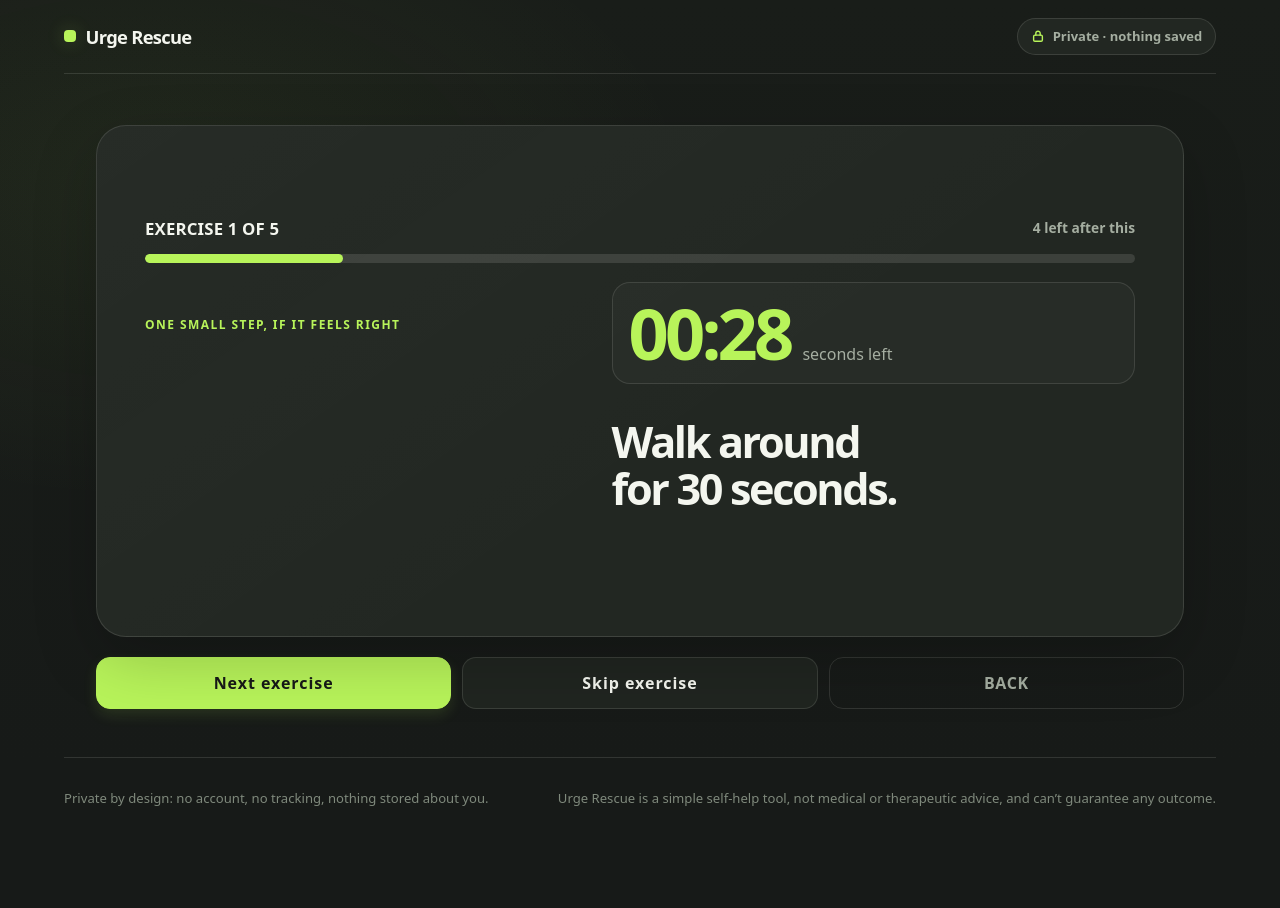
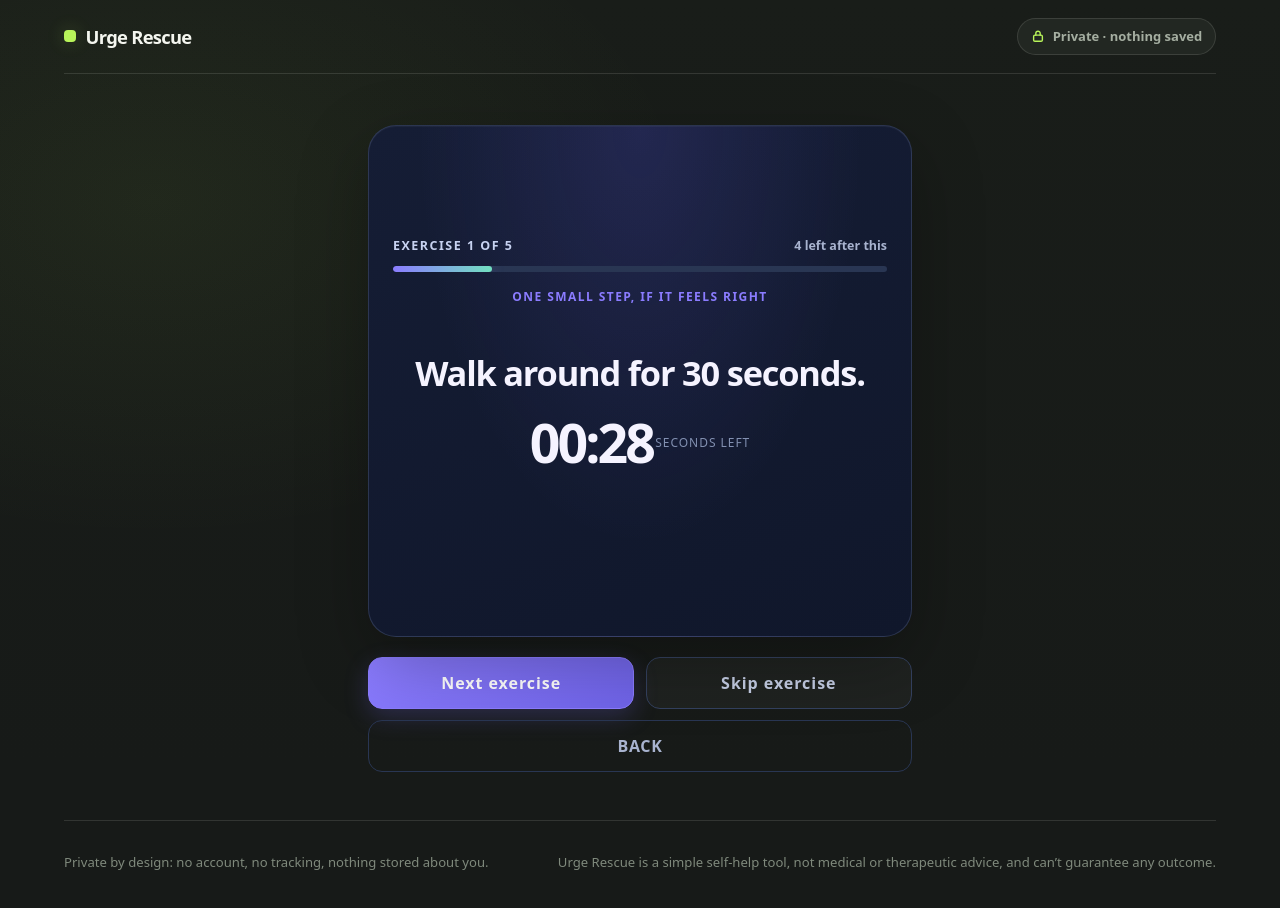
Before and after one commit to samruddinm347-creator/urge-rescue, a plain HTML site: page index.html in a window 1280 px wide. Both pictures are taken after a click on the button "RESCUE ME". Before the commit the page ends 847 px from the top, so only its background shows below. Drawn offline with Linux system fonts and the light colour scheme.

Commit message:
Redesign session player with Midnight Aurora palette

```diff
--- a/index.html
+++ b/index.html
@@ -638,6 +638,72 @@ button:focus-visible{outline:3px solid var(--rescue);outline-offset:3px}
   #task-card .fig{height:11.5rem!important;min-height:11.5rem!important}
 }
 
+
+/* Session player v2 — Midnight Aurora. Scoped to the player only. */
+#task-view{
+  --bg:#0b1020;
+  --surface:#141b31;
+  --line:#293653;
+  --text:#f5f3ff;
+  --muted:#a8b3cf;
+  --faint:#8290b1;
+  --rescue:#8b7cff;
+  --rescue-press:#7163e8;
+  --rescue-ink:#fff;
+  --ok:#72e0c0;
+  width:100%;
+  max-width:34rem;
+  align-self:center;
+  color:var(--text);
+}
+#task-view #task-card{
+  width:100%;
+  display:grid;
+  grid-template-areas:"progress" "figure" "eyebrow" "title" "timer" "how" "easy" "actions";
+  grid-template-columns:minmax(0,1fr);
+  justify-items:stretch;
+  align-items:center;
+  gap:1rem;
+  padding:clamp(1rem,4vw,1.5rem);
+  border:1px solid rgba(137,153,205,.22);
+  border-radius:28px;
+  background:radial-gradient(ellipse at 50% 0%,rgba(123,108,255,.14),transparent 58%),linear-gradient(160deg,#151d35 0%,#10172b 100%);
+  box-shadow:0 24px 70px rgba(0,0,0,.28),inset 0 1px 0 rgba(255,255,255,.04);
+  text-align:center;
+}
+#task-view .session-progress{grid-area:progress!important;gap:.7rem!important;margin:0!important}
+#task-view .session-progress-top{font-size:.78rem!important;color:#a8b3cf!important}
+#task-view .session-progress-top strong{font-size:.78rem!important;letter-spacing:.12em!important;color:#c7d2f1!important}
+#task-view .session-track{height:6px!important;background:#293653!important}
+#task-view .session-track span{background:linear-gradient(90deg,#8b7cff,#72e0c0)!important;box-shadow:0 0 14px rgba(139,124,255,.28)}
+#task-view .session-kicker{display:block!important;grid-area:eyebrow!important;margin:0!important;color:#72e0c0!important;font-size:.68rem!important;letter-spacing:.18em!important}
+#task-view #task-text{grid-area:title!important;margin:0 auto!important;max-width:23ch!important;font-size:clamp(1.6rem,6vw,2.15rem)!important;line-height:1.13!important;letter-spacing:-.035em!important;font-weight:730!important;color:#f5f3ff!important}
+#task-view .fig{grid-area:figure!important;width:min(100%,15rem)!important;height:clamp(10rem,34vw,13rem)!important;min-height:10rem!important;margin:0 auto!important;display:flex;align-items:center;justify-content:center}
+#task-view .fig[hidden]{display:none!important}
+#task-view .fig svg{max-height:13rem!important}
+#task-view .pu-floor{stroke:#354565!important}
+#task-view .session-clock{grid-area:timer!important;justify-content:center!important;align-items:center!important;gap:.15rem!important;margin:0!important;padding:.45rem 0!important;border:0!important;background:transparent!important}
+#task-view .clock-value{font-variant-numeric:tabular-nums;font-size:clamp(2.65rem,10vw,3.35rem)!important;line-height:1!important;letter-spacing:-.055em;color:#f5f3ff!important;font-weight:760}
+#task-view .clock-label{font-size:.75rem!important;letter-spacing:.08em;text-transform:uppercase;color:#8290b1!important}
+#task-view #task-how,#task-view #task-easy{grid-area:how;max-width:27rem;margin:0 auto!important;color:#a8b3cf!important;font-size:.92rem!important}
+#task-view #task-easy{grid-area:easy}
+#task-view .task-actions,#task-view #task-actions{grid-area:actions;width:100%}
+#task-view button{border-radius:14px;min-height:3.25rem;font-weight:680;touch-action:manipulation}
+#task-view #done{background:linear-gradient(135deg,#8b7cff,#6f63e8)!important;color:white!important;box-shadow:0 8px 24px rgba(123,108,255,.22)!important}
+#task-view #another{border:1px solid #34415f!important;background:rgba(255,255,255,.035)!important;color:#c5cee5!important}
+#task-view button:focus-visible{outline:3px solid #72e0c0!important;outline-offset:3px}
+#task-view .done-msg{color:#f5f3ff}
+#task-view .done-sub{color:#a8b3cf}
+@media(max-width:390px){
+  #task-view #task-card{padding:.9rem;gap:.75rem;border-radius:22px}
+  #task-view #task-text{font-size:1.5rem!important}
+  #task-view .fig{height:10rem!important;min-height:10rem!important}
+  #task-view .clock-value{font-size:2.6rem!important}
+}
+@media(prefers-reduced-motion:reduce){
+  #task-view *,#task-view *::before,#task-view *::after{animation-duration:.01ms!important;animation-iteration-count:1!important;scroll-behavior:auto!important;transition-duration:.01ms!important}
+}
+
 </style>
 </head>
 <body>
```
